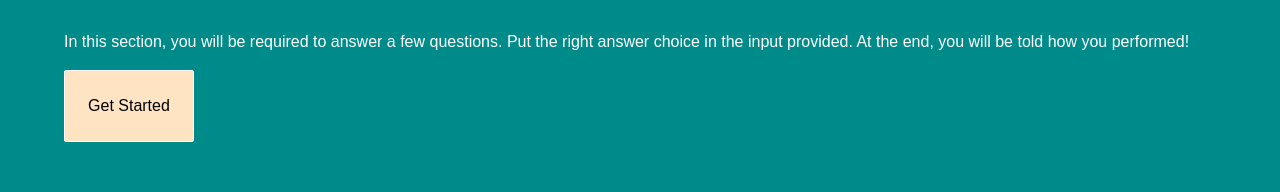
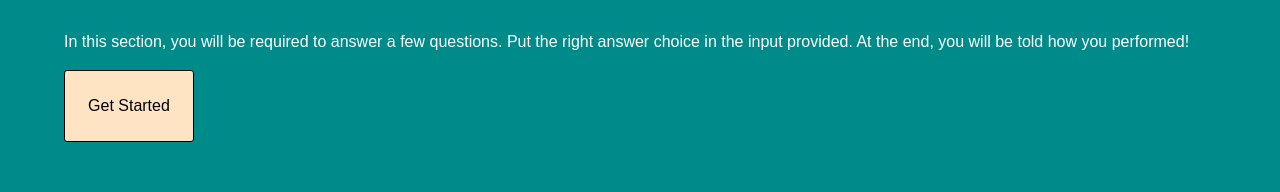
Before and after one commit to salauddin-1997/mcq, a plain HTML site: page index.html in a window 1280 px wide. Shown: the part 166-358 px from the top of the page. Drawn offline with nearby package versions, Linux system fonts and the light colour scheme.

Commit message:
Update style.css

```diff
--- a/styles/style.css
+++ b/styles/style.css
@@ -43,8 +43,8 @@
             background-color:bisque;
             color:black;
             padding:2%;
-            border:1px solid white;
-            border-radius:2px;
+            border:1px solid black;
+            border-radius:3px;
         }
 
         ul li {
@@ -56,8 +56,8 @@
             background-color:bisque;
             color:black;
             padding:2%;
-            border:1px solid white;
-            border-radius:2px;
+            border:1px solid black;
+            border-radius:3px;
         }
 
         .quiz {
```
